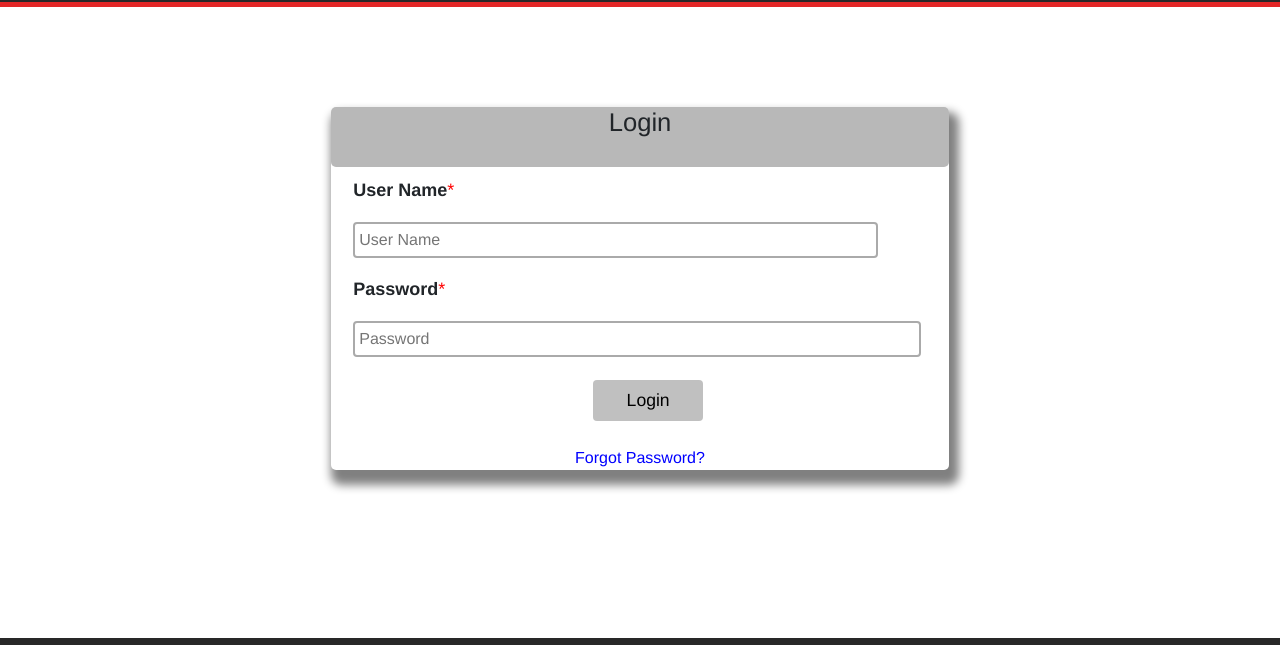
After one commit to mohan488/TheSchool, a Django app: page /login/ in a window 1280 px wide. The commit adds this page. Shown: the part 311-956 px from the top of the page. Run offline with Django 3.2, Linux system fonts and the light colour scheme; some libraries are stand-ins or nearby versions.

Commit message:
3 login's and user profile

```diff
--- a/questions/forms.py
+++ b/questions/forms.py
@@ -59,5 +59,5 @@ class LoginForm(forms.Form):
      model = User
      fields = ('username','password')
 
-    email = forms.EmailField()
+    username = forms.CharField()
     password = forms.CharField(widget=forms.PasswordInput)
--- a/questions/templates/questions/base.html
+++ b/questions/templates/questions/base.html
@@ -84,13 +84,63 @@ padding: 0px 8px;
                     <span class="caret"></span>
                 </a>
                 <div class="dropdown-menu dropdown-menu-right" aria-labelledby="dropdown_target">
-                    <a class="dropdown-item" href="#">Principal</a>
-                    <a class="dropdown-item" href='studentregistration/'>Student</a>
+                    <a class="dropdown-item" href="{% url 'questions:registerprincipal' %}">Principal</a>
+                    <a class="dropdown-item" href='{% url "questions:registerstudent" %}'>Student</a>
                 </div>
             </li>
 
             <li class="nav-item">
-                <a class="nav-link" href="#"><i class="fa fa-sign-in"></i>Login</a>
+                <a class="nav-link" href="{% url 'questions:userlogin' %}"><i class="fa fa-sign-in"></i>Login</a>
+            </li>
+
+            {% else %}
+                {% if user.is_student %}
+
+                    <li class="nav-item">
+                        <a class="nav-link" href="#"><i class="fa fa-product-hunt"></i>Questions</a>
+                    </li>
+
+                {% elif user.is_teacher %}
+
+                    <li class="nav-item">
+                        <a class="nav-link" href="#"><i class="fa fa-product-hunt"></i>Questions</a>
+                    </li>
+                    <li class="nav-item">
+                        <a class="nav-link" href='#'><i class="fa fa-plus"></i>Question</a>
+                    </li>
+
+                {% elif user.is_principal %}
+
+                    <li class="nav-item">
+                        <a class="nav-link" href='#'><i class="fa fa-plus"></i>Question</a>
+                    </li>
+                    <li class="nav-item">
+                        <a class="nav-link" href='{% url "questions:registerteacher" %}'><i class="fa fa-user-plus"></i>Teacher</a>
+                    </li>
+                    <li class=" nav-item dropdown">
+                        <a class= "nav-link dropdown-toggle" data-toggle="dropdown" data-target="dropdown_target" href="#">
+                            <i class="fa fa-product-hunt"></i>
+                                   Details
+                            <span class="caret"></span>
+                        </a>
+                        <div class="dropdown-menu dropdown-menu-right" aria-labelledby="dropdown_target">
+                            <a class="dropdown-item" href="#">Teachers</a>
+                            <a class="dropdown-item" href='#'>Students</a>
+                            <a class="dropdown-item" href='#'>Questions</a>
+                        </div>
+                    </li>
+
+                {% endif %}
+
+                <li class="nav-item dropdown">
+                    <a class= "nav-link dropdown-toggle" data-toggle="dropdown" data-target="dropdown_target" href='#'>
+                        <img class="rounded-circle account-img" src="https://www.ienglishstatus.com/wp-content/uploads/2018/04/Anonymous-Whatsapp-profile-picture.jpg" height="30" width="30"><span id="pic">{{ user.first_name }}</span>
+                        <span class="caret"></span>
+                    </a>
+                    <div class="dropdown-menu dropdown-menu-right" aria-labelledby="dropdown_target">
+                        <a class="dropdown-item" href="{% url 'questions:userprofile' %}"><i class="fa fa-user"></i>User</a>
+                        <a class="dropdown-item" href="{% url 'logout' %}"><i class="fa fa-sign-out"></i>Logout</a>
+                    </div>
                 </li>
 
             {% endif %}
@@ -116,9 +166,12 @@ padding: 0px 8px;
             <span class="copyright">Copyright &copy; The School 2018</span>
         </div>
         <div style="float:right">
-                <ul class="imgadjust">
+            <a class="navbar-brand" href="/">
                 <img src="https://www.unomaha.edu/_files/images/logo-subsite-o-2.png">
-                </ul>
+            </a>
+            <a class ="navbar-brand" href='/' id="uno">
+                <b>The School</b>
+            </a>
         </div>
     </div>
 </footer>
--- /dev/null
+++ b/questions/templates/questions/login.html
@@ -0,0 +1,93 @@
+{% extends 'questions/base.html' %}
+
+{% block content %}
+
+<style type="text/css">
+
+
+@media (max-width: 700px)
+{
+h4
+{
+font-size:1.3em
+}
+}
+
+h4
+{
+font-size:1.6em;
+}
+
+label
+{
+margin-left:22px;
+font-size:18px;
+margin-top:10px;
+}
+
+label:after
+    {
+    content:"*" ;
+    color:red
+    }
+
+input[type=password],[type=email]
+{
+width:92%;
+}
+
+@media (max-width:800px)
+{
+input[type=password],[type=email]
+{
+width:87%;
+}
+}
+
+</style>
+
+<div class="container ">
+	{% for message in messages %}
+        <div class="alert alert-danger">
+        <a class="close" href="#" data-dismiss="alert">×</a>
+        {{ message }}
+        </div>
+    {% endfor %}
+    <div class ="row justify-content-md-center">
+        <div class="col-xl-7 col-md-8">
+	        <div class = "panel panel-default">
+		        <div class="panel-heading text-center"><h4>Login</h4></div>
+	    	        <div class="panel-body">
+
+                        <div class="login-form">
+                            <form action='.' method="post">
+                            {% csrf_token %}
+                            <label><b>User Name</b></label>
+			                <input class="input" type="text" name="username"  placeholder="User Name" required>
+            			    <br>
+                            <label><b>Password</b></label>
+            			    <input class="input" type="password" name="password" placeholder="Password" required><br>
+                            <div class="row justify-content-md-center">
+                                <div class="col-xl-6 col-md-9">
+                                    <p><button type="submit" class="btn btn-custom" style="font-size:1.1em;">Login</button></p><br>
+                                </div>
+                            </div>
+                            <div class="row justify-content-md-center">
+                                <div class="col-md-6" style="text-align:center;">
+            			            <a style="color:blue;" href='#'>Forgot Password?</a><br>
+                                </div>
+                            </div>
+		                    </form>
+           	            </div>
+	                </div>
+                </div>
+        </div>
+
+    </div>
+</div>
+
+<br>
+<br>
+<br><br><br><br>
+<br>
+{% endblock %}
--- a/questions/urls.py
+++ b/questions/urls.py
@@ -3,10 +3,14 @@ from django.conf.urls.static import static
 from . import views
 from django.conf import settings
 
+app_name = 'questions'
 
 urlpatterns = [
 
     path('', views.home, name='home'),
-    path('studentregistration/', views.registerStudent, name='registerstudent')
-
+    path('studentregistration/', views.registerStudent, name='registerstudent'),
+    path('principalregistration/', views.registerPrincipal, name='registerprincipal'),
+    path('teacherregistration/', views.registerTeacher, name='registerteacher'),
+    path('login/', views.userLogin, name='userlogin'),
+   path('userprofile/', views.userProfile, name='userprofile'),
 ]
--- a/questions/views.py
+++ b/questions/views.py
@@ -1,11 +1,13 @@
-from django.shortcuts import render
+from django.shortcuts import render, redirect
 from django.contrib.auth import authenticate, login, logout
+from django.contrib.auth.decorators import login_required
+from django.contrib import messages
 from .forms import *
 
 # Create your views here.
 
 def home(request):
-    return render(request, 'questions/base.html')
+    return render(request, 'questions/home.html')
 
 def registerStudent(request):
 
@@ -21,29 +23,62 @@ def registerStudent(request):
         user_form = userForm()
     return render(request, 'questions/registration.html', {'user_form': user_form})
 
-def user_login(request):
+def registerPrincipal(request):
+
+    if request.method == 'POST':
+        user_form = userForm(request.POST)
+        if user_form.is_valid():
+            try:
+                principal = User.objects.get(is_principal=True)
+            except User.DoesNotExist:
+                principal = None
+            if not principal:
+                user = user_form.save(commit=False)
+                user.set_password(user_form.cleaned_data['password'])
+                user.is_principal = True
+                user.save()
+                return render(request, 'questions/register_done.html')
+            else:
+                messages.error(request, 'The School principal already exists please contact administrator')
+                return render(request, 'questions/registration.html', {'user_form': user_form})
+    else:
+        user_form = userForm()
+    return render(request, 'questions/registration.html', {'user_form': user_form})
+
+def registerTeacher(request):
+
+    if request.method == 'POST':
+        user_form = userForm(request.POST)
+        if user_form.is_valid():
+            user = user_form.save(commit=False)
+            user.set_password(user_form.cleaned_data['password'])
+            user.is_teacher = True
+            user.save()
+            return render(request, 'questions/register_done.html', )
+    else:
+        user_form = userForm()
+    return render(request, 'questions/registration.html', {'user_form': user_form})
+
+def userLogin(request):
     if request.method == 'POST':
         form = LoginForm(request.POST)
         if form.is_valid():
             cd = form.cleaned_data
             user = authenticate(request, username=cd['username'], password=cd['password'])
             if user is not None:
-                if user.is_principal:
+                if user.is_principal or user.is_teacher or user.is_student:
                     login(request, user)
-                    response = redirect('/campusHome')
-                    return response
-                elif user.is_teacher:
-                    login(request, user)
-                    response = redirect('/CommunityHome')
-                    return response
-                elif user.is_student:
-                    login(request, user)
-                    response = redirect('/AdminHome')
-                    return response
+                    return redirect('/')
             else:
-                messages.error(request, 'Email or Password is incorrect')
-                return redirect('/account/loginPage/')
-                #return HttpResponse('Invalid Credentials')
+                messages.error(request, 'User Name or Password is incorrect')
+                return render(request, 'questions/login.html')
     else:
         form = LoginForm()
-    return render(request, 'registration/login.html', {'form': form})
+    return render(request, 'questions/login.html', {'form': form})
+
+def logout_view(request):
+    logout(request)
+
+@login_required
+def userProfile(request):
+    return render(request, 'questions/user_profile.html')
--- a/school/urls.py
+++ b/school/urls.py
@@ -15,8 +15,10 @@ Including another URLconf
 """
 from django.contrib import admin
 from django.urls import path, include
+from django.contrib.auth.views import LoginView,LogoutView
 
 urlpatterns = [
     path('admin/', admin.site.urls),
     path('', include('questions.urls')),
+    path('logout/', LogoutView.as_view(), name='logout'),
 ]
```
Also changed, not shown: questions/templates/questions/home.html (added, +13 -0 lines), questions/templates/questions/register_done.html (+7 -10 lines), questions/templates/questions/registration.html (+12 -7 lines), questions/templates/questions/user_profile.html (added, +69 -0 lines), school/settings.py (+2 -6 lines), README.md, manage.py (line endings or trailing spaces), requirements.txt (line endings or trailing spaces). Lines whose indentation alone changed are shown as unchanged.
